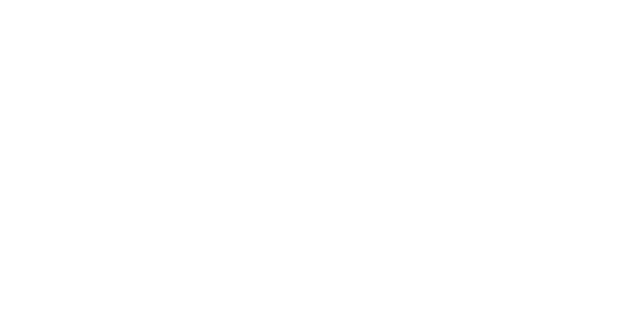
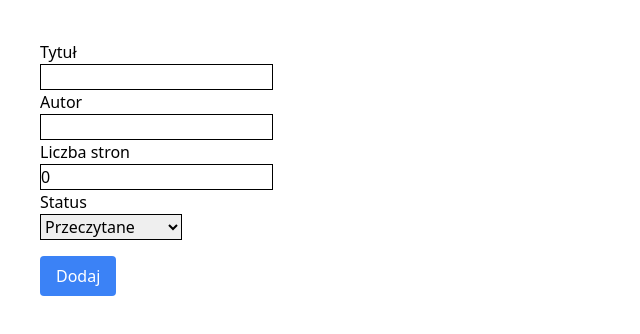
Before and after one commit to maciejewskakatarzyna/Bookshelf, a React (Vite) app: page /add-book in a window 1280 px wide. Before the commit this address had no page. Shown: the top 334 px of the page, without its empty margins (0-640 px from the left). Built offline with nearby package versions, Linux system fonts and the light colour scheme.

Commit message:
Add form basic structure

```diff
--- a/src/App.tsx
+++ b/src/App.tsx
@@ -1,6 +1,7 @@
 import { BrowserRouter as Router, Route, Routes } from "react-router-dom";
 import { List } from "./components/List/List";
 import { Book } from "./components/Book/Book";
+import { Form } from "./components/Form/Form";
 
 function App() {
   return (
@@ -8,6 +9,7 @@
       <Routes>
         <Route path="/" element={<List />} />
         <Route path="/book/:id" element={<Book />} />
+        <Route path="/add-book" element={<Form />} />
       </Routes>
     </Router>
   );
--- a/src/components/Button/Button.tsx
+++ b/src/components/Button/Button.tsx
@@ -1,7 +1,7 @@
 import { FC, ReactNode } from "react";
 
 interface ButtonProps {
-  onClick: () => void;
+  onClick?: () => void;
   children: ReactNode;
 }
 
--- /dev/null
+++ b/src/components/Form/Form.tsx
@@ -0,0 +1,74 @@
+//write function which will return form to add new book based on book model
+// write function which will handle form submit with controlled component
+
+import { useState } from "react";
+
+export function Form() {
+  const [book, setBook] = useState({
+    title: "",
+    author: "",
+    pages: 0,
+    status: "",
+  });
+
+  const handleInputChange = (
+    event: React.ChangeEvent<HTMLInputElement | HTMLSelectElement>,
+  ) => {
+    setBook({ ...book, [event.target.name]: event.target.value });
+  };
+
+  const handleSubmit = (event: FormEvent<HTMLFormElement>) => {
+    event.preventDefault();
+    console.log(book);
+  };
+
+  return (
+    <form className="m-10 flex flex-col items-start" onSubmit={handleSubmit}>
+      <label htmlFor="title">Tytuł</label>
+      <input
+        className="border border-black"
+        type="text"
+        id="title"
+        name="title"
+        value={book.title}
+        onChange={handleInputChange}
+      />
+      <label htmlFor="author">Autor</label>
+      <input
+        className="border border-black"
+        type="text"
+        id="author"
+        name="author"
+        value={book.author}
+        onChange={handleInputChange}
+      />
+      <label htmlFor="pages">Liczba stron</label>
+      <input
+        className="border border-black"
+        type="number"
+        id="pages"
+        name="pages"
+        value={book.pages}
+        onChange={handleInputChange}
+      />
+      <label htmlFor="status">Status</label>
+      <select
+        className="border border-black"
+        name="status"
+        id="status"
+        value={book.status}
+        onChange={handleInputChange}
+      >
+        <option value="read">Przeczytane</option>
+        <option value="to-read">Do przeczytania</option>
+        <option value="currently-reading">Teraz czytam</option>
+      </select>
+      <button
+        className="mt-4 rounded bg-blue-500 px-4 py-2 text-white hover:bg-blue-700"
+        type="submit"
+      >
+        Dodaj
+      </button>
+    </form>
+  );
+}
--- a/src/components/List/List.tsx
+++ b/src/components/List/List.tsx
@@ -71,6 +71,10 @@
           Teraz czytam
         </Button>
         <Button onClick={getRandomBook}>Losuj książkę do przeczytania</Button>
+        <Link to={"/add-book"}>
+          {" "}
+          <Button>Dodaj książkę</Button>
+        </Link>
         {randomBook && (
           <>
             <div
```
